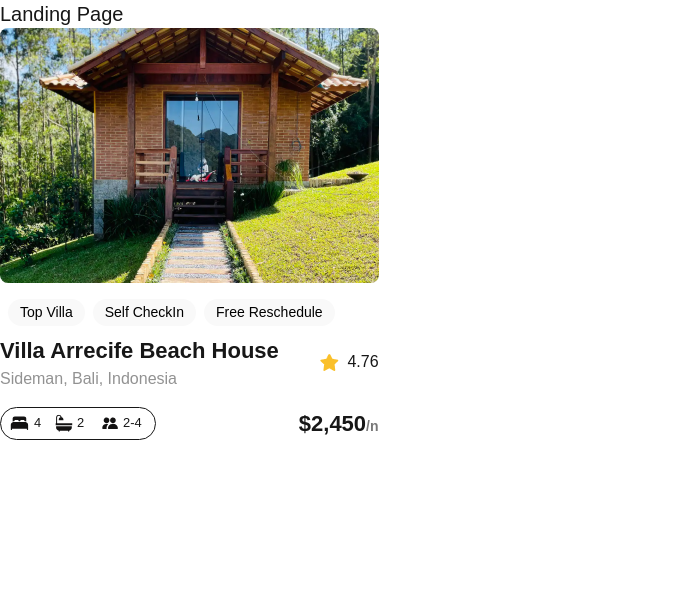
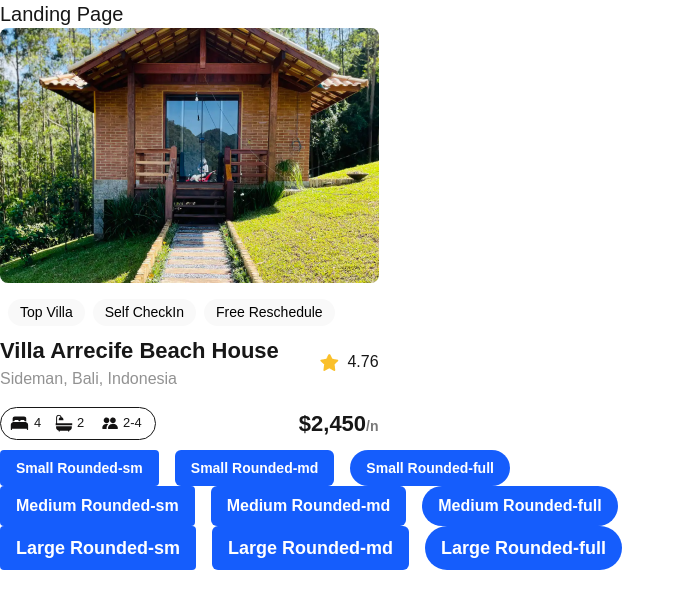
Before and after one commit to Tsegaw-Mao/alx-project-0x00-setup, a Next.js app in the folder alx-project-0x00/: page /landing in a window 1280 px wide. Shown: the top 608 px of the page, without its empty margins (0-685 px from the left). Built offline with nearby package versions, Linux system fonts and the light colour scheme.

Commit message:
Advanced Task

```diff
--- /dev/null
+++ b/alx-project-0x00/components/Button.tsx
@@ -0,0 +1,12 @@
+import React from "react";
+import { ButtonProps } from "@/interfaces";
+
+const Button: React.FC<ButtonProps> = ({ title, styles }) => {
+  return (
+    <button className={`px-4 py-2 font-semibold text-white bg-blue-600 hover:bg-blue-700 transition ${styles}`}>
+      {title}
+    </button>
+  );
+};
+
+export default Button;
--- a/alx-project-0x00/interfaces/index.ts
+++ b/alx-project-0x00/interfaces/index.ts
@@ -1,3 +1,7 @@
 export interface PillProps {
   title: string
 }
+export interface ButtonProps {
+  title: string;
+  styles?: string; // optional custom Tailwind styles as string
+}
--- a/alx-project-0x00/pages/landing.tsx
+++ b/alx-project-0x00/pages/landing.tsx
@@ -1,10 +1,32 @@
 import Card from "@/components/Card";
+import Button from "@/components/Button";
 
 const Landing: React.FC = () => {
     return (
         <div>
-            <h1 className = "text-xl font-extralight"> Landing Page </h1>
+            <h1 className="text-xl font-extralight"> Landing Page </h1>
             <Card />
+
+            <div className="space-x-4">
+                {/* Small Buttons */}
+                <Button title="Small Rounded-sm" styles="text-sm rounded-sm" />
+                <Button title="Small Rounded-md" styles="text-sm rounded-md" />
+                <Button title="Small Rounded-full" styles="text-sm rounded-full" />
+            </div>
+
+            <div className="space-x-4">
+                {/* Medium Buttons */}
+                <Button title="Medium Rounded-sm" styles="text-base rounded-sm" />
+                <Button title="Medium Rounded-md" styles="text-base rounded-md" />
+                <Button title="Medium Rounded-full" styles="text-base rounded-full" />
+            </div>
+
+            <div className="space-x-4">
+                {/* Large Buttons */}
+                <Button title="Large Rounded-sm" styles="text-lg rounded-sm" />
+                <Button title="Large Rounded-md" styles="text-lg rounded-md" />
+                <Button title="Large Rounded-full" styles="text-lg rounded-full" />
+            </div>
         </div>
     )
 }
```
